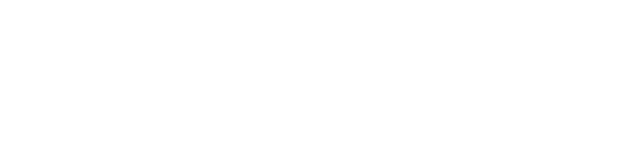
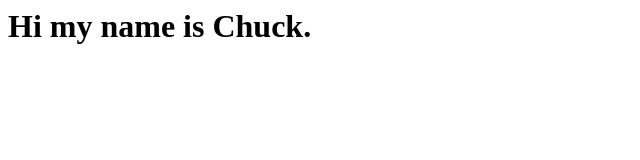
Before and after one commit to BillyBob1933/Pankus, a plain HTML site: page index.html in a window 1280 px wide. Shown: the whole page, without its empty margins (0-640 px from the left). Drawn offline with Linux system fonts and the light colour scheme.

Commit message:
I added my name to the website

```diff
--- a/index.html
+++ b/index.html
@@ -1 +1,5 @@
-<html></html>
+<html>
+<body>
+  <h1>Hi my name is Chuck.</h1>
+</body>
+</html>
```
